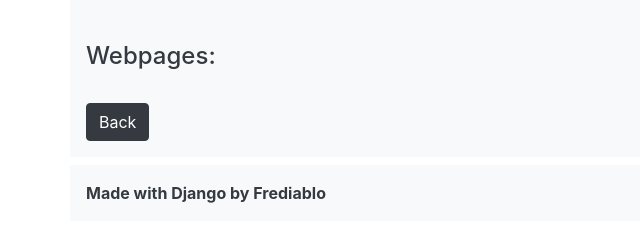
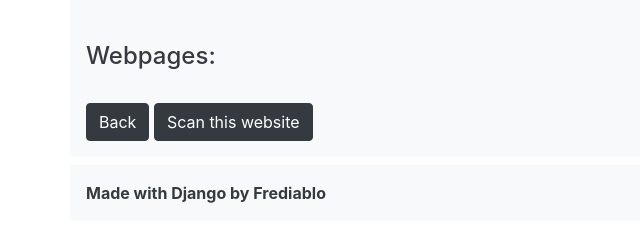
Before and after one commit to Frediablo/celery, a Django app: template websites/templates/websites/website_detail_view.html in a window 1280 px wide. Shown: the part 230-472 px from the top of the page, without its empty margins (0-640 px from the left). Run offline with Django 3.2, Linux system fonts and the light colour scheme; the template is opened without the code that fills it, so the values that code supplies are empty; some libraries are stand-ins or nearby versions.

Commit message:
adding tast button

```diff
--- a/websites/templates/websites/website_detail_view.html
+++ b/websites/templates/websites/website_detail_view.html
@@ -22,5 +22,6 @@
     <br>
     <div>
     <input class="btn btn-dark" type="button" onclick="location.href= '/'" value="Back"/>
+    <input class="btn btn-dark" type="button" onclick="location.href= '#'" value="Scan this website"/>
     </div>
 {% endblock %}
```
